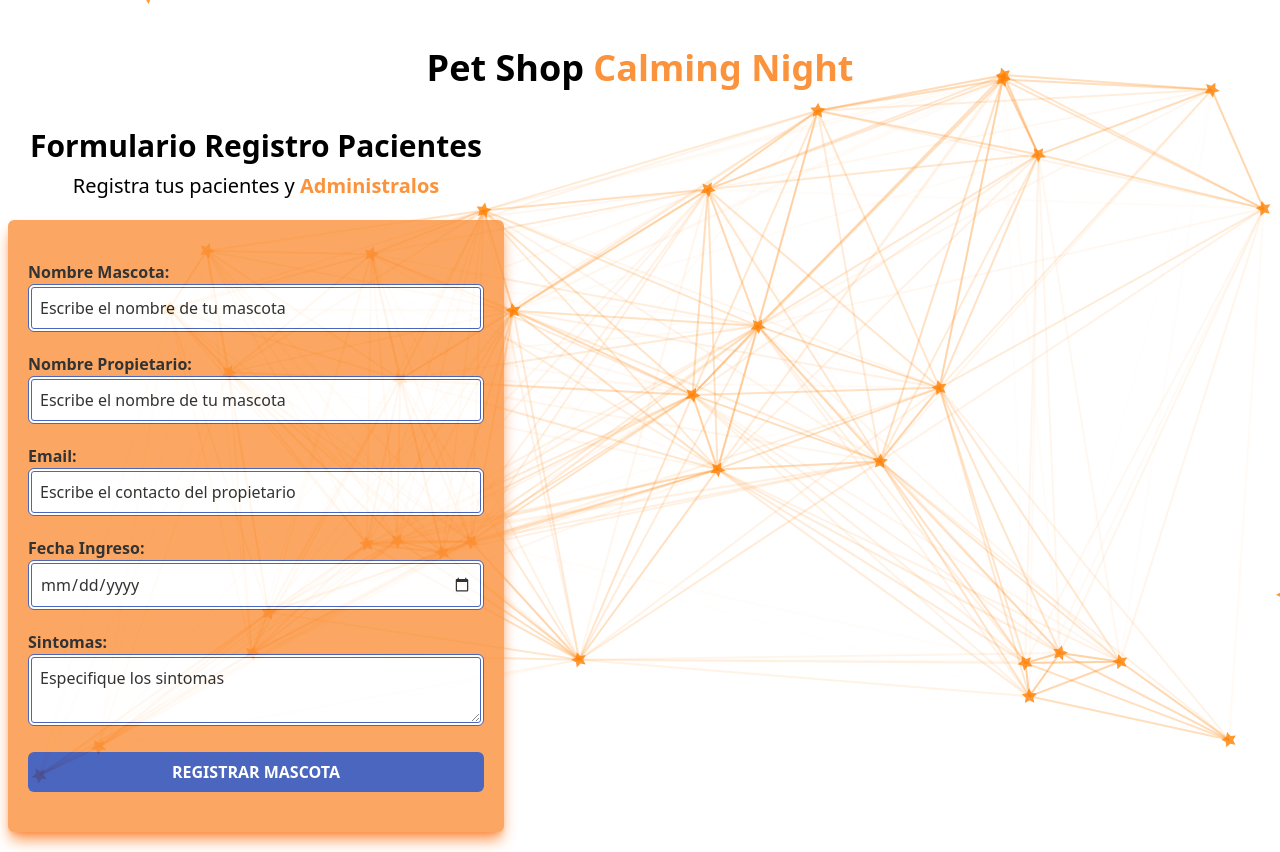
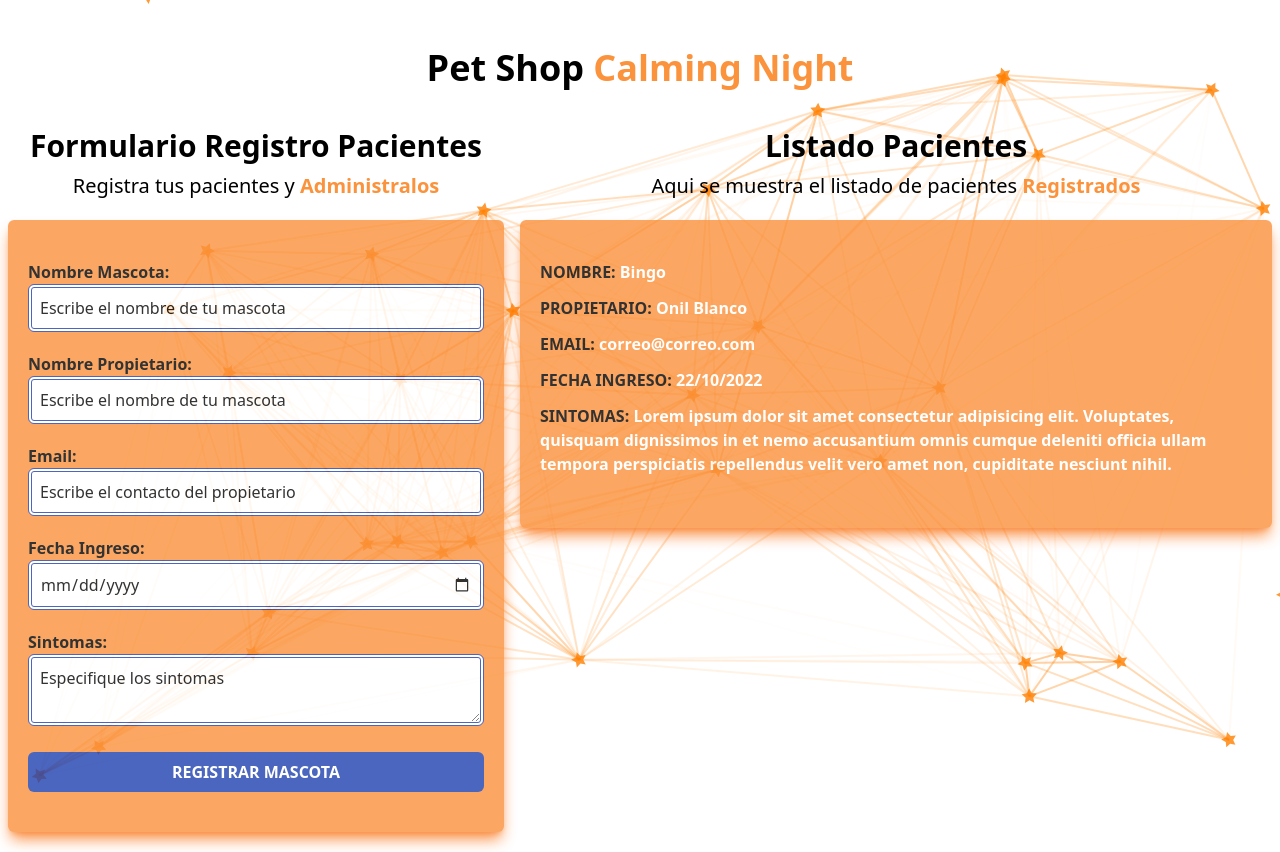
Before and after one commit to OnilBlanco26/CitasParticulas, a React (Vite) app: page / in a window 1280 px wide. Built offline with nearby package versions, Linux system fonts and the light colour scheme.

Commit message:
Listado Pacientes terminado

```diff
--- a/src/components/ListadoVehiculos.jsx
+++ b/src/components/ListadoVehiculos.jsx
@@ -2,8 +2,57 @@ import React from 'react'
 
 const ListadoVehiculos = () => {
   return (
-    <div>
+    <div className='md:w-1/2 lg:w-3/5'>
+      <h2 className='text-center font-black text-3xl'>
+        Listado Pacientes
+      </h2>
+      <p className='text-center text-xl mt-2 mb-5'>
+        Aqui se muestra el listado de pacientes{' '}
+        <span className='font-bold text-orange-400'>
+          Registrados
+        </span>
+      </p>
 
+      <div className='bg-orange-400 opacity-80 py-10 px-5 rounded-md mx-2 mb-5 shadow-orange-500 shadow-lg'>
+        <p className='font-black uppercase mb-3'>
+          Nombre:{' '}
+          <span className='font-bold normal-case text-white'>
+              Bingo
+          </span>
+        </p>
+
+        <p className='font-black uppercase mb-3'>
+          Propietario:{' '}
+          <span className='font-bold normal-case text-white'>
+              Onil Blanco
+          </span>
+        </p>
+
+        <p className='font-black uppercase mb-3'>
+          Email:{' '}
+          <span className='font-bold normal-case text-white'>
+              correo@correo.com
+          </span>
+        </p>
+
+        <p className='font-black uppercase mb-3'>
+          Fecha Ingreso:{' '}
+          <span className='font-bold normal-case text-white'>
+              22/10/2022
+          </span>
+        </p>
+
+        <p className='font-black uppercase mb-3'>
+          Sintomas:{' '}
+          <span className='font-bold normal-case text-white'>
+              Lorem ipsum dolor sit amet consectetur adipisicing elit. Voluptates, quisquam dignissimos in et nemo accusantium omnis cumque deleniti officia ullam tempora perspiciatis repellendus velit vero amet non, cupiditate nesciunt nihil.
+          </span>
+        </p>
+
+
+
+
+      </div>
     </div>
   )
 }
```
